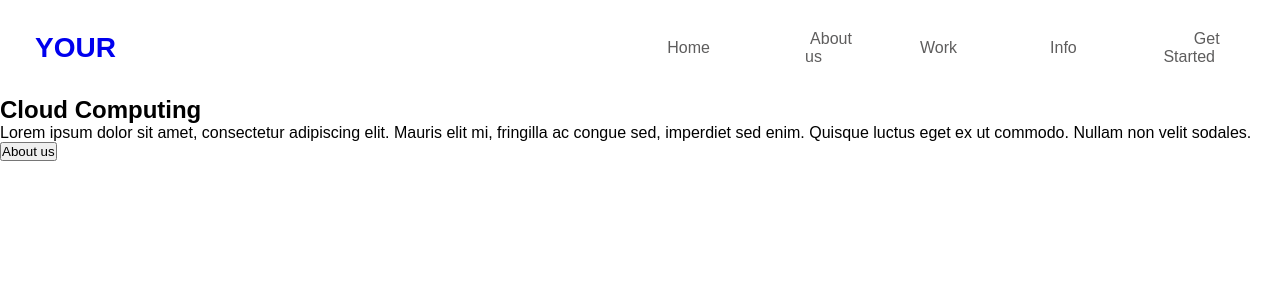
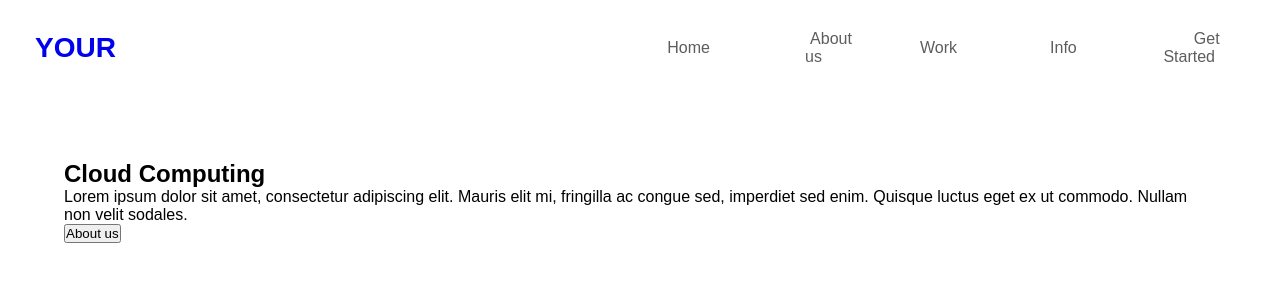
Before and after one commit to joaov1ct0r/react-cloud, a React (Create React App) app: page / in a window 1280 px wide. Shown: the top 300 px of the page. Built offline with nearby package versions, Linux system fonts and the light colour scheme.

Commit message:
estilo aplicado ao elemento header

```diff
--- a/src/App.css
+++ b/src/App.css
@@ -46,3 +46,7 @@ nav > a {
     font-weight: 700;
     font-size: 28px;
 }
+
+header {
+    margin: 5%;
+}
```
